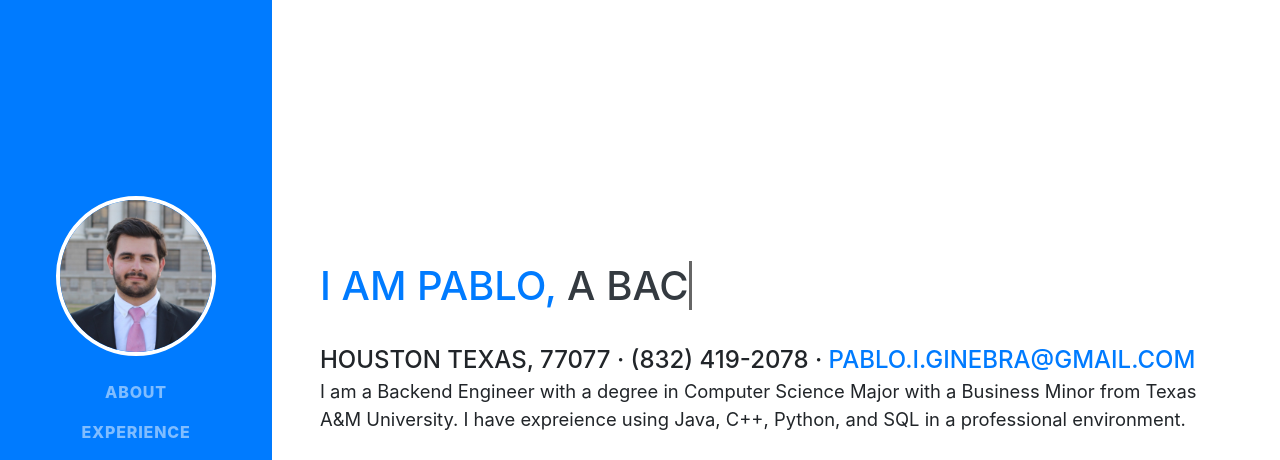
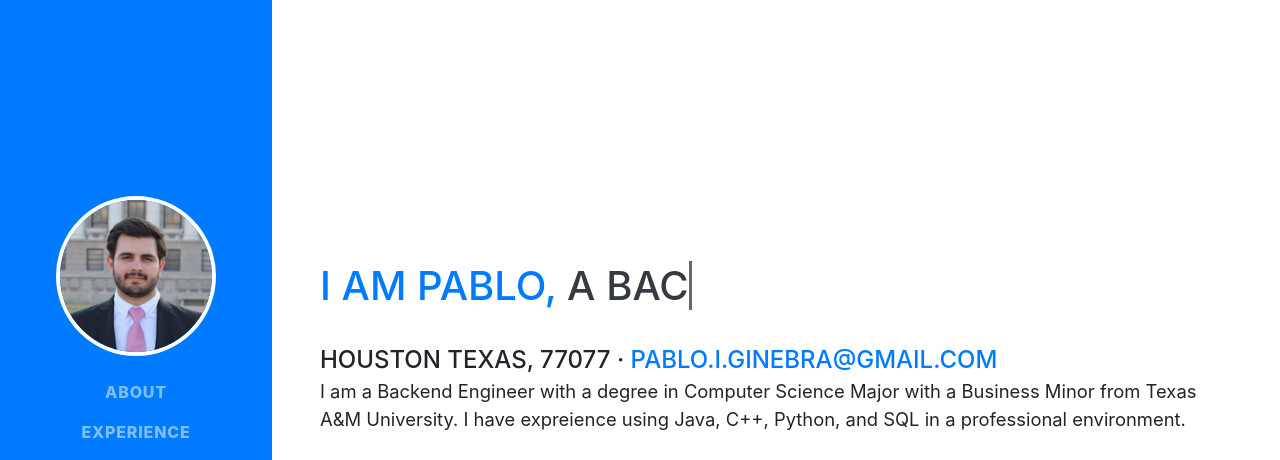
Before and after one commit to PablooogiN/pablooogin.github.io, a website with bundled scripts: page index.html in a window 1280 px wide. Shown: the top 460 px of the page. Built offline with nearby package versions, Linux system fonts and the light colour scheme; a web font is replaced by a local one.

Commit message:
changed resume and sensitive information

```diff
--- a/index.html
+++ b/index.html
@@ -74,7 +74,7 @@
      data-rotate='[ "a Backend Developer.", "a Full Stack Dev.", "an aspiring Game Dev.", "an Aggie"]'></span>
 </h1>
         <br>
-        <div class="subheading mb-8">Houston Texas, 77077 · (832) 419-2078 ·
+        <div class="subheading mb-8">Houston Texas, 77077 ·
           <a href="mailto:pablo.i.ginebra@gmail.com">pablo.i.ginebra@gmail.com</a>
         </div>
         <p class="lead mb-5">I am a Backend Engineer with a degree in Computer Science Major with a Business Minor from Texas A&M University. I have expreience using Java, C++, Python, and SQL in a professional environment.</p>
```
Also changed, not shown: 1 other file.
